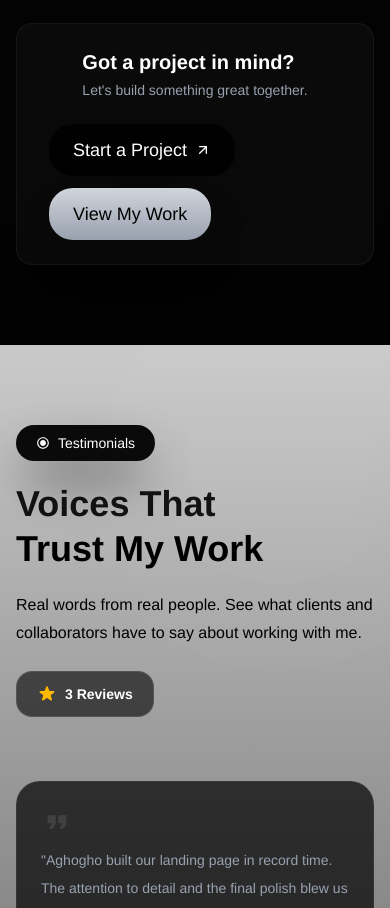
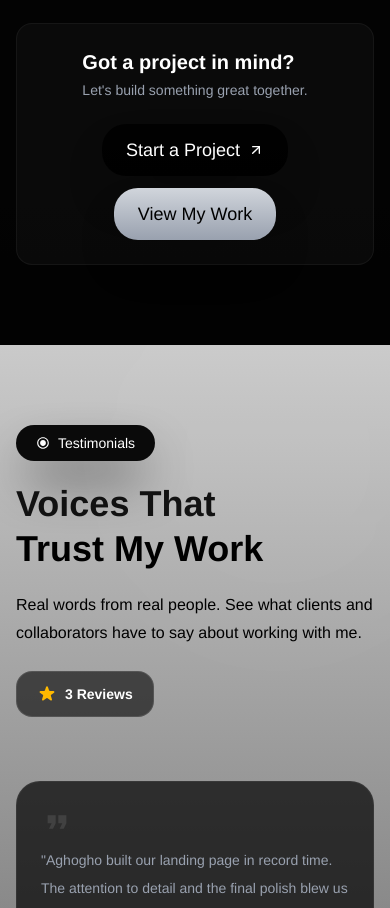
Before and after one commit to AghoghoOgbotor18/portfolio-website, a React (Vite) app: page / in a window 390 px wide. Shown: the part 8080-8988 px from the top of the page. Built offline with nearby package versions, Linux system fonts and the light colour scheme; a web font is replaced by a local one.

Commit message:
fix: fix button alignment issue for mobile

```diff
--- a/src/components/Services.jsx
+++ b/src/components/Services.jsx
@@ -151,7 +151,7 @@ const Services = () => {
                         <h4 className='text-xl font-semibold'>Got a project in mind?</h4>
                         <p className='text-gray-400 text-sm'>Let's build something great together.</p>
                     </div>
-                    <div className='flex gap-3 flex-wrap'>
+                    <div className='flex gap-3 flex-wrap justify-center items-center'>
                         <Link to="#" className='button-dark flex items-center gap-2 justify-center'>
                             Start a Project <FiArrowUpRight size={16} />
                         </Link>
```
